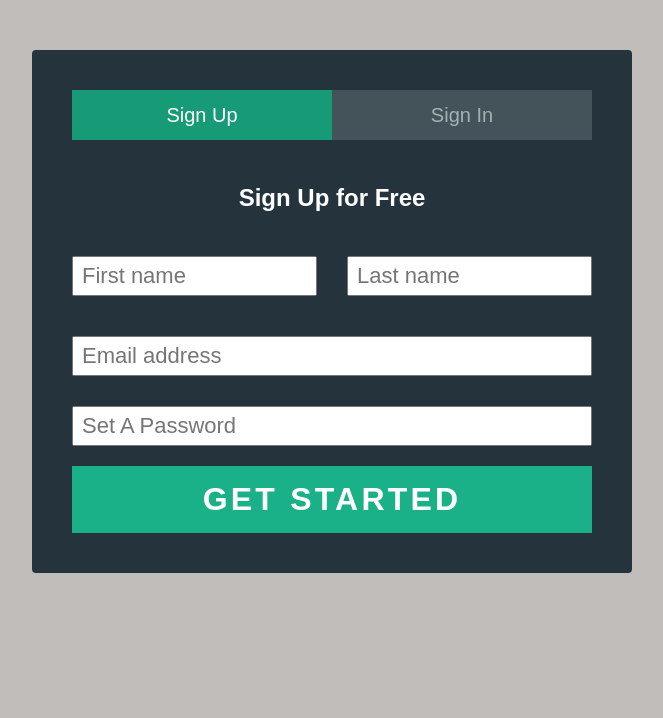
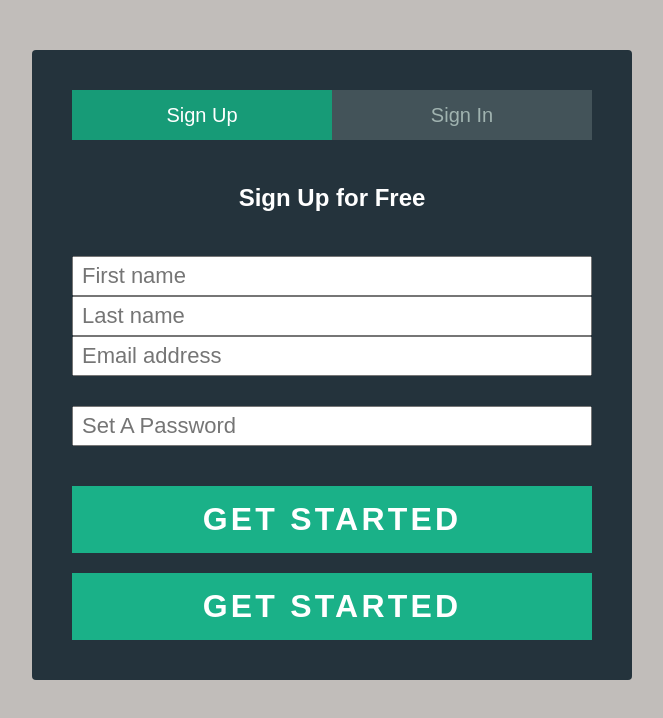
Before and after one commit to AhmedTanryverdi/Internet_Store__React, a React (Vite) app: page / in a window 1280 px wide. Shown: the top 718 px of the page, without its empty margins (308-971 px from the left). Built offline with nearby package versions, Linux system fonts and the light colour scheme.

Commit message:
refactoring components

```diff
--- a/src/pages/auth/ui/login/Login.tsx
+++ b/src/pages/auth/ui/login/Login.tsx
@@ -1,28 +1,14 @@
 import React from "react";
 import { UserType } from "../../../../shared/types/types";
 import "./login.scss";
+import { Form } from "../../../../shared/components/form/Form";
+
+
 
 export const Login: React.FC<UserType> = (state): React.JSX.Element => {
 	return (
 		<>
-			<div className="login">
-				<input
-					type="text"
-					defaultValue={state.email}
-					className="login__input"
-					name="email"
-					placeholder="Email address"
-					required
-				/>
-				<input
-					type="text"
-					defaultValue={state.password}
-					className="login__input"
-					name="password"
-					placeholder="Set A Password"
-					required
-				/>
-			</div>
+			<Form formClass="login" Component={null} childrenBtn="log in"/>
 			{(state.error.email || state.error.password) && (
 				<span className="error">Не правильно введен email или пароль</span>
 			)}
--- a/src/pages/auth/ui/register/Register.tsx
+++ b/src/pages/auth/ui/register/Register.tsx
@@ -1,40 +1,49 @@
-import React from "react";
-import { Login } from "../login/Login";
-import { UserType } from "../../../../shared/types/types";
+import React, { useState } from "react";
+import { Form } from "../../../../shared/components/form/Form";
 import "./register.scss";
 
-export const Register: React.FC<UserType> = (state): React.JSX.Element => {
+export const Register: React.FC = (): React.JSX.Element => {
+	const [nameError, setNameError] = useState("");
 
+	const validateName = (e: any) => {
+		if (e.target.value < 3) {
+			setNameError("Поля должны содержать не менее трех символов!");
+		} else {
+			setNameError("");
+		}
+	};
+
+	const RegisterFields: React.FC = (): React.JSX.Element => {
 		return (
-		<div className="register">
-			<div className="register__name">
+			<div className="register-fields">
+				<div className="inputs">
 					<input
 						type="text"
-					defaultValue={state.firstName}
-					className={`register__name-input ${
-						state.error.firstName && "error"
-					}`}
 						name="firstName"
+						className="input"
+						onBlur={validateName}
 						placeholder="First name"
 					/>
 					<input
 						type="text"
-					defaultValue={state.lastName}
-					className={`register__name-input ${
-						state.error.lastName && "error"
-					}`}
 						name="lastName"
+						className="input"
+						onBlur={validateName}
 						placeholder="Last name"
 					/>
 				</div>
-			{(state.error.firstName || state.error.lastName) && (
-				<span className="text-error">
-					Поле не должно начинаться с цифры и содержать не менее трех
-					букв!
-				</span>
-			)}
-
-			<Login {...state} />
+				{nameError && <span className="error">{nameError}</span>}
 			</div>
 		);
 	};
+
+	return (
+		<div className="register">
+			<Form
+				formClass=""
+				Component={RegisterFields}
+				childrenBtn="get started"
+			/>
+		</div>
+	);
+};
```
Lines whose indentation alone changed are shown as unchanged.
